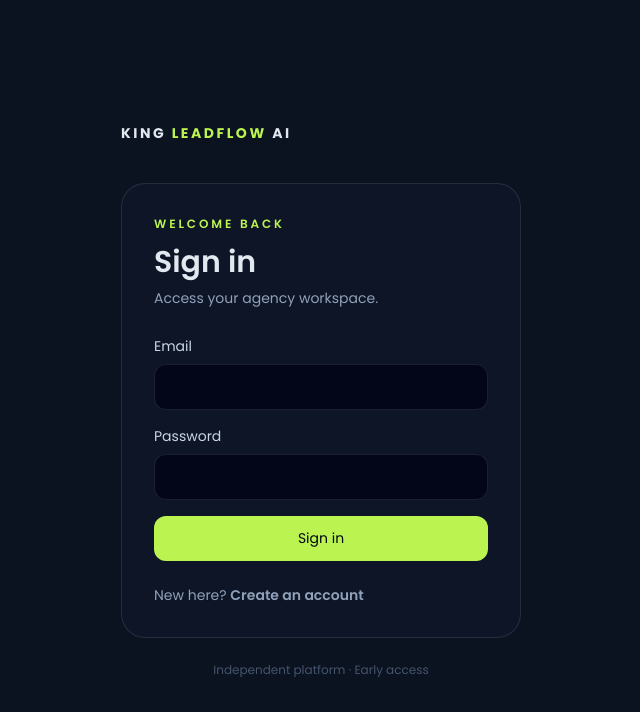
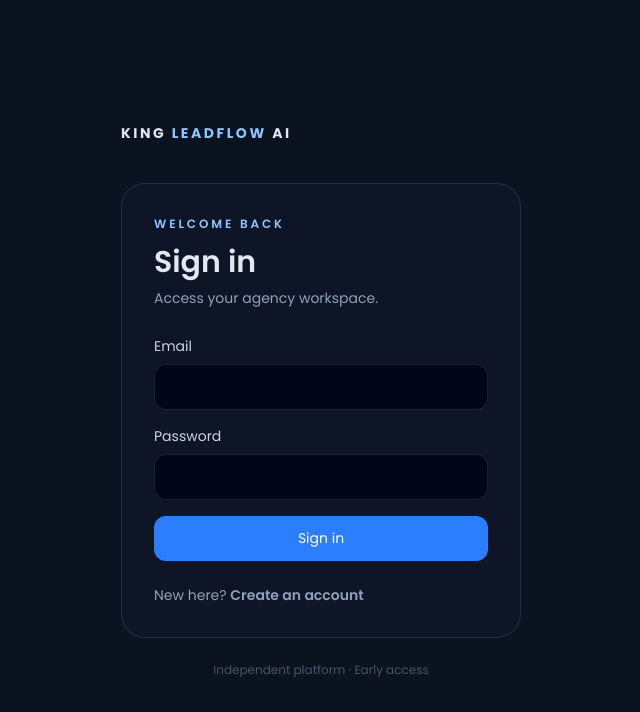
Before and after one commit to studio23webdezign/kingleadflow, a Next.js app: page /login in a window 1280 px wide. Shown: the top 712 px of the page, without its empty margins (319-959 px from the left). Built offline with nearby package versions, Linux system fonts and the light colour scheme.

Commit message:
style(auth): align sign-in page with workspace design system

```diff
--- a/app/login/page.tsx
+++ b/app/login/page.tsx
@@ -4,17 +4,17 @@ type Props = { searchParams: Promise<{ error?: string }> };
 export default async function LoginPage({ searchParams }: Props) {
   const { error } = await searchParams;
   return <main className="mx-auto flex min-h-screen w-full max-w-md flex-col justify-center px-6 py-16">
-    <Link href="/" className="mb-10 text-sm font-bold tracking-[0.18em]">KING <span className="text-lime-300">LEADFLOW</span> AI</Link>
+    <Link href="/" className="mb-10 text-sm font-bold tracking-[0.18em]">KING <span className="text-blue-300">LEADFLOW</span> AI</Link>
     <div className="rounded-3xl border border-white/10 bg-slate-900/70 p-8">
-      <p className="text-xs font-semibold tracking-[0.24em] text-lime-300">WELCOME BACK</p><h1 className="mt-3 text-3xl font-semibold">Sign in</h1>
+      <p className="text-xs font-semibold tracking-[0.24em] text-blue-300">WELCOME BACK</p><h1 className="mt-3 text-3xl font-semibold">Sign in</h1>
       <p className="mt-2 text-sm text-slate-400">Access your agency workspace.</p>
       {error && <p role="alert" className="mt-5 rounded-xl border border-red-400/20 bg-red-400/10 p-3 text-sm text-red-200">{error === "invalid" ? "Enter a valid email and a password of at least 8 characters." : error === "confirmation" ? "That confirmation link could not be verified. Please try again." : "Email or password was not accepted."}</p>}
       <form action={signIn} className="mt-7 space-y-4">
-        <label className="block text-sm text-slate-300">Email<input name="email" type="email" autoComplete="email" required maxLength={254} className="mt-2 w-full rounded-xl border border-white/10 bg-slate-950 px-4 py-3 text-white outline-none focus:border-lime-300" /></label>
-        <label className="block text-sm text-slate-300">Password<input name="password" type="password" autoComplete="current-password" required minLength={8} maxLength={128} className="mt-2 w-full rounded-xl border border-white/10 bg-slate-950 px-4 py-3 text-white outline-none focus:border-lime-300" /></label>
-        <button className="w-full rounded-xl bg-lime-300 px-5 py-3 font-bold text-slate-950">Sign in</button>
+        <label className="block text-sm text-slate-300">Email<input name="email" type="email" autoComplete="email" required maxLength={254} className="mt-2 w-full rounded-xl border border-white/10 bg-slate-950 px-4 py-3 text-white outline-none focus:border-blue-400" /></label>
+        <label className="block text-sm text-slate-300">Password<input name="password" type="password" autoComplete="current-password" required minLength={8} maxLength={128} className="mt-2 w-full rounded-xl border border-white/10 bg-slate-950 px-4 py-3 text-white outline-none focus:border-blue-400" /></label>
+        <button className="w-full rounded-xl bg-blue-500 px-5 py-3 font-bold text-white">Sign in</button>
       </form>
-      <p className="mt-6 text-sm text-slate-400">New here? <Link href="/signup" className="font-semibold text-lime-300">Create an account</Link></p>
+      <p className="mt-6 text-sm text-slate-400">New here? <Link href="/signup" className="font-semibold text-blue-300">Create an account</Link></p>
     </div><p className="mt-6 text-center text-xs text-slate-600">Independent platform · Early access</p>
   </main>;
 }
```
